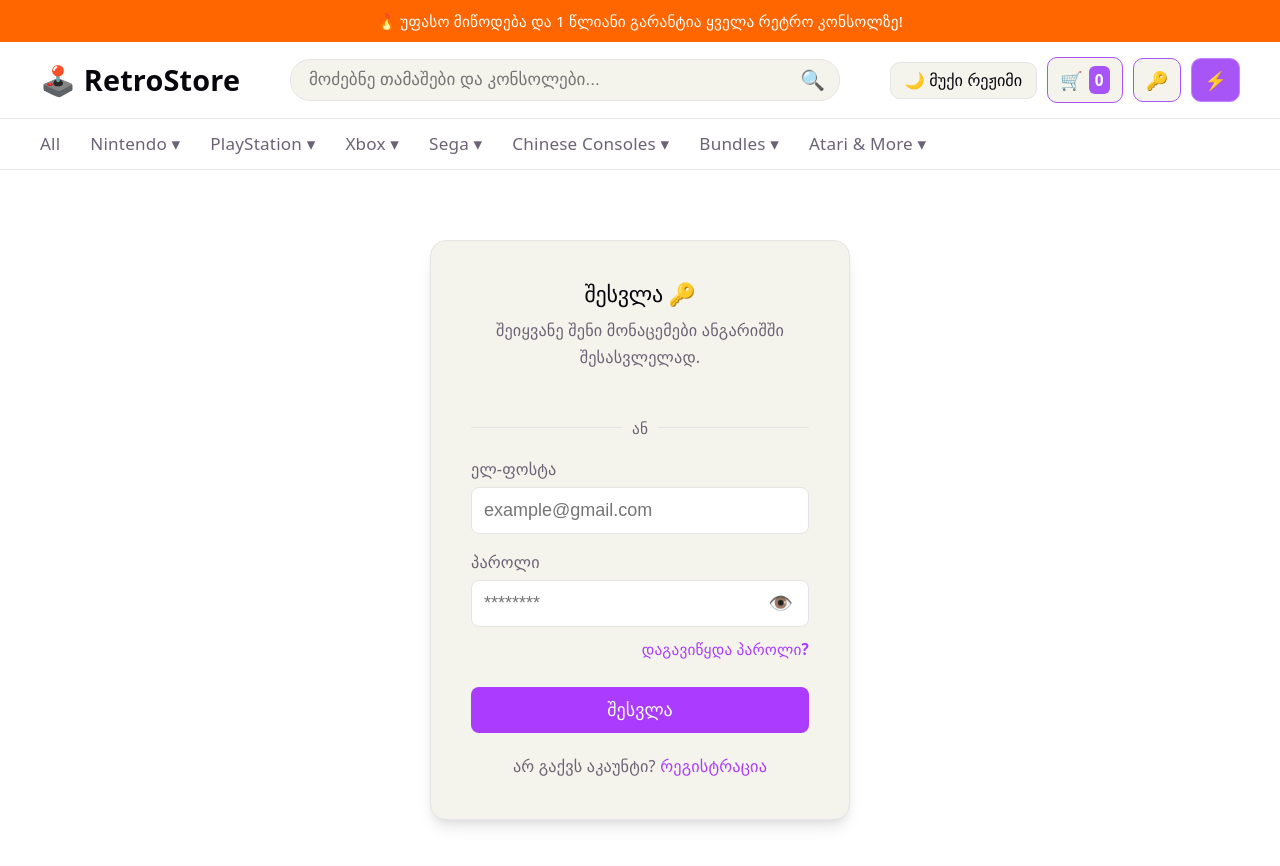
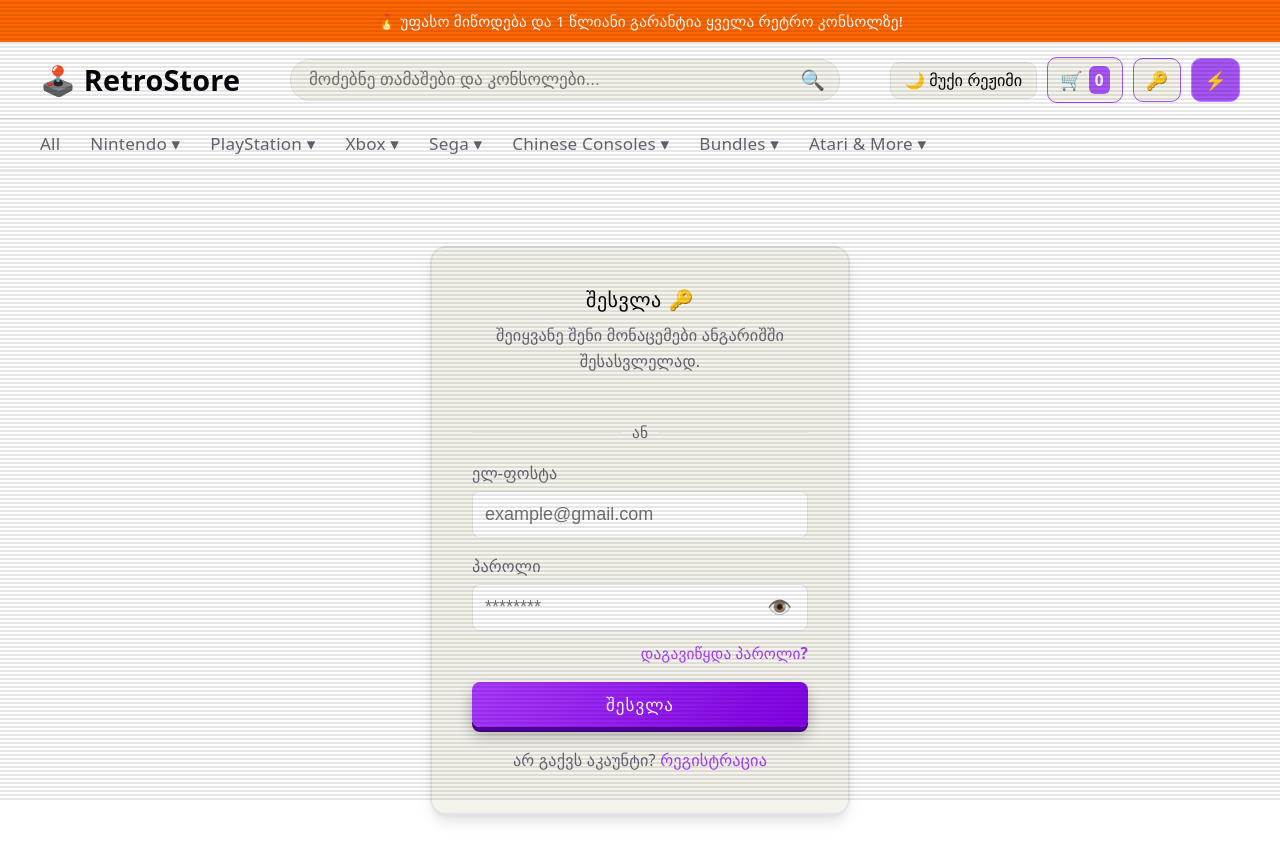
Before and after one commit to x-Hirox/retro-store, a React (Vite) app in the folder client/: page /login in a window 1280 px wide. Shown: the top 866 px of the page. Built offline with nearby package versions, Linux system fonts and the light colour scheme.

Commit message:
style: add retro anime CRT scanlines, neon pulse, arcade button physics and google fonts

```diff
--- a/client/index.html
+++ b/client/index.html
@@ -1,17 +1,22 @@
 <!doctype html>
-<html lang="en">
+<html lang="ka">
   <head>
     <meta charset="UTF-8" />
     <link rel="icon" type="image/svg+xml" href="/favicon.svg" />
     <meta name="viewport" content="width=device-width, initial-scale=1.0" />
     <title>RetroStore - რეტრო მაღაზია</title>
-    <!-- Google Fonts: რეტრო / გრაფიტის სტილისთვის -->
+
+    <!-- 🟢 Google Fonts: 80s/90s Retro Anime & Arcade Typography -->
+    <link rel="preconnect" href="https://fonts.gstatic.com" crossorigin />
     <link
-      href="https://fonts.googleapis.com/css2?family=Permanent+Marker&family=Press+Start+2P&display=swap"
+      href="https://fonts.googleapis.com/css2?family=Orbitron:wght@600;800;900&family=Permanent+Marker&family=Press+Start+2P&family=VT323&family=Noto+Sans+Georgia:wght@400;600;700&display=swap"
       rel="stylesheet"
     />
   </head>
   <body>
+    <!-- CRT TV Overlay Layer (Scanlines & Screen Glow Effect) -->
+    <div class="crt-overlay" aria-hidden="true"></div>
+
     <div id="root"></div>
     <script type="module" src="/src/main.tsx"></script>
   </body>
--- a/client/src/index.css
+++ b/client/src/index.css
@@ -11,10 +11,15 @@
   --shadow:
     rgba(0, 0, 0, 0.1) 0 10px 15px -3px, rgba(0, 0, 0, 0.05) 0 4px 6px -2px;
 
-  --sans: system-ui, "Segoe UI", Roboto, sans-serif;
-  --heading:
-    system-ui, -apple-system, BlinkMacSystemFont, "Segoe UI", Roboto, sans-serif;
-  --mono: ui-monospace, Consolas, monospace;
+  /* 🟢 Cyberpunk Anime Neon Color Palette */
+  --neon-pink: #ff007f;
+  --neon-cyan: #00f0ff;
+  --neon-purple: #9d00ff;
+
+  --sans: "Noto Sans Georgia", system-ui, -apple-system, sans-serif;
+  --heading: "Orbitron", "Noto Sans Georgia", sans-serif;
+  --pixel: "Press Start 2P", monospace;
+  --mono: "VT323", ui-monospace, Consolas, monospace;
 
   font: 18px/145% var(--sans);
   letter-spacing: 0.18px;
@@ -30,26 +35,57 @@
   }
 }
 
-/* როდესაც კლასად ეწერება body-ს dark (მუქი თემა) */
+/* 🟢 body.dark — მუქი თემა რეტრო-ნეონური აურით */
 body.dark {
-  --text: #9ca3af;
-  --text-h: #f3f4f6;
-  --bg: #16171d;
-  --border: #2e303a;
-  --code-bg: #1f2028;
-  --accent: #c084fc;
-  --accent-bg: rgba(192, 132, 252, 0.15);
-  --accent-border: rgba(192, 132, 252, 0.5);
-  --social-bg: rgba(47, 48, 58, 0.5);
+  --text: #a3a8b8;
+  --text-h: #ffffff;
+  --bg: #0d0e12;
+  --border: #262833;
+  --code-bg: #14161f;
+  --accent: #d066ff;
+  --accent-bg: rgba(208, 102, 255, 0.15);
+  --accent-border: rgba(208, 102, 255, 0.5);
+  --social-bg: rgba(38, 40, 51, 0.5);
   --shadow:
-    rgba(0, 0, 0, 0.4) 0 10px 15px -3px, rgba(0, 0, 0, 0.25) 0 4px 6px -2px;
+    rgba(0, 0, 0, 0.6) 0 10px 20px -3px, rgba(0, 240, 255, 0.05) 0 0 15px;
 }
 
 body.dark #social .button-icon {
   filter: invert(1) brightness(2);
 }
 
-/* გლობალური ფონები და ტექსტები */
+/* ==========================================
+   📺 1. CRT Scanlines & TV Flicker Effect
+   ========================================== */
+.crt-overlay {
+  position: fixed;
+  top: 0;
+  left: 0;
+  width: 100vw;
+  height: 100vh;
+  background: linear-gradient(rgba(18, 16, 16, 0) 50%, rgba(0, 0, 0, 0.22) 50%);
+  background-size: 100% 4px;
+  z-index: 99999;
+  pointer-events: none;
+  opacity: 0.45;
+  animation: crtFlicker 0.15s infinite;
+}
+
+@keyframes crtFlicker {
+  0% {
+    opacity: 0.42;
+  }
+  50% {
+    opacity: 0.45;
+  }
+  100% {
+    opacity: 0.41;
+  }
+}
+
+/* ==========================================
+   ✨ 2. Retro Neon Pulse & Typography
+   ========================================== */
 html,
 body {
   margin: 0;
@@ -60,8 +96,8 @@ body {
   background-color: var(--bg);
   color: var(--text);
   transition:
-    background-color 0.2s ease,
-    color 0.2s ease;
+    background-color 0.25s ease,
+    color 0.25s ease;
 }
 
 #root {
@@ -77,27 +113,55 @@ body {
 h1,
 h2 {
   font-family: var(--heading);
-  font-weight: 600;
+  font-weight: 800;
   color: var(--text-h);
+  text-transform: uppercase;
+  letter-spacing: 0.5px;
+}
+
+/* რეტრო ნეონური ტექსტის კლასი სათაურებისა და ლოგოსთვის */
+.retro-neon-title {
+  color: #fff;
+  font-family: var(--pixel);
+  text-shadow:
+    0 0 5px var(--neon-pink),
+    0 0 10px var(--neon-pink),
+    0 0 20px var(--neon-purple),
+    0 0 40px var(--neon-cyan);
+  animation: neonGlow 2s infinite alternate;
+}
+
+@keyframes neonGlow {
+  from {
+    text-shadow:
+      0 0 5px var(--neon-pink),
+      0 0 10px var(--neon-pink),
+      0 0 20px var(--neon-purple);
+  }
+  to {
+    text-shadow:
+      0 0 10px var(--neon-pink),
+      0 0 20px var(--neon-pink),
+      0 0 35px var(--neon-cyan),
+      0 0 50px var(--neon-cyan);
+  }
 }
 
 h1 {
-  font-size: 36px;
-  letter-spacing: -0.5px;
+  font-size: 32px;
   margin: 32px 0;
   @media (max-width: 1024px) {
-    font-size: 28px;
+    font-size: 24px;
     margin: 20px 0;
   }
 }
 
 h2 {
-  font-size: 22px;
-  line-height: 118%;
-  letter-spacing: -0.24px;
+  font-size: 20px;
+  line-height: 120%;
   margin: 0 0 8px;
   @media (max-width: 1024px) {
-    font-size: 18px;
+    font-size: 17px;
   }
 }
 
@@ -111,16 +175,17 @@ code,
   display: inline-flex;
   border-radius: 4px;
   color: var(--text-h);
+  font-size: 18px;
 }
 
 code {
-  font-size: 15px;
   line-height: 135%;
   padding: 4px 8px;
   background: var(--code-bg);
+  border: 1px solid var(--border);
 }
 
-/* ყველა სურათი, ვიდეო და ბლოკი ავტომატურად მოერგება ეკრანს */
+/* სურათები და ვიდეოები */
 img,
 video,
 canvas,
@@ -129,7 +194,6 @@ svg {
   height: auto;
 }
 
-/* გამორიცხავს ელემენტების მიერ ეკრანის გაფართოებას */
 *,
 *:before,
 *:after {
@@ -137,19 +201,139 @@ svg {
 }
 
 /* ==========================================
-   ჩამოსაშლელი (Dropdown) მენიუს სტილები
+   🎮 3. Anime Glitch & Arcade Card Hover
+   ========================================== */
+.products-grid > *,
+.retro-card {
+  transition:
+    transform 0.2s cubic-bezier(0.175, 0.885, 0.32, 1.275),
+    box-shadow 0.2s ease,
+    border-color 0.2s ease;
+  border: 1px solid var(--border);
+  border-radius: 12px;
+}
+
+/* როცა მაუსი მიგვაქვს პროდუქტზე — ნეონური ჩარჩო და გლიჩ-ნახტომი */
+.products-grid > *:hover,
+.retro-card:hover {
+  transform: translateY(-6px) scale(1.015);
+  border-color: var(--neon-pink) !important;
+  box-shadow:
+    -4px 4px 0px var(--neon-pink),
+    4px -4px 0px var(--neon-cyan) !important;
+}
+
+/* ==========================================
+   🕹️ 4. Arcade Button Physics (ღილაკები)
+   ========================================== */
+.auth-button,
+.arcade-btn {
+  font-family: var(--heading);
+  background: linear-gradient(135deg, var(--accent) 0%, #8200e6 100%);
+  color: white !important;
+  border: none;
+  padding: 12px 20px;
+  border-radius: 8px;
+  font-weight: bold;
+  cursor: pointer;
+  font-size: 0.95rem;
+  letter-spacing: 1px;
+  text-transform: uppercase;
+  box-shadow:
+    0px 5px 0px #520099,
+    0px 8px 15px rgba(0, 0, 0, 0.3);
+  transition: all 0.1s ease-in-out;
+  position: relative;
+  top: 0;
+}
+
+.auth-button:hover,
+.arcade-btn:hover {
+  box-shadow:
+    0px 5px 0px #520099,
+    0px 0px 20px var(--neon-pink);
+  opacity: 1;
+}
+
+.auth-button:active,
+.arcade-btn:active {
+  top: 4px;
+  box-shadow:
+    0px 1px 0px #520099,
+    0px 2px 5px rgba(0, 0, 0, 0.3);
+}
+
+/* ==========================================
+   👾 5. ჩამოსაშლელი (Dropdown) & ავტორიზაცია
    ========================================== */
 .dropdown-parent:hover .dropdown-content {
   display: block !important;
+  animation: dropdownSlide 0.2s ease;
+}
+
+@keyframes dropdownSlide {
+  from {
+    opacity: 0;
+    transform: translateY(8px);
+  }
+  to {
+    opacity: 1;
+    transform: translateY(0);
+  }
 }
 
 .dropdown-content a:hover {
-  background-color: #ff6600 !important;
+  background-color: var(--neon-pink) !important;
   color: #fff !important;
+  box-shadow: inset 4px 0px 0px var(--neon-cyan);
+}
+
+.auth-container {
+  min-height: calc(100vh - 80px);
+  background-color: var(--bg);
+  color: var(--text);
+  display: flex;
+  justify-content: center;
+  align-items: center;
+  padding: 20px;
+}
+
+.auth-card {
+  width: 100%;
+  max-width: 420px;
+  background-color: var(--code-bg);
+  border: 2px solid var(--border);
+  border-radius: 16px;
+  padding: 40px;
+  box-shadow: var(--shadow);
+  transition: border-color 0.3s ease;
+}
+
+.auth-card:hover {
+  border-color: var(--accent-border);
+}
+
+.auth-input {
+  width: 100%;
+  padding: 12px;
+  border-radius: 8px;
+  border: 1px solid var(--border);
+  background-color: var(--bg);
+  color: var(--text-h);
+  font-size: 1rem;
+  outline: none;
+  transition:
+    border-color 0.2s ease,
+    box-shadow 0.2s ease;
+}
+
+.auth-input:focus {
+  border-color: var(--neon-cyan);
+  box-shadow: 0 0 10px rgba(0, 240, 255, 0.3);
 }
 
 /* ==========================================
-   უნივერსალური რესფონსივი კლასები მობილურისთვის
+   📱 6. მობილურის რესფონსივი
    ========================================== */
 .page-container {
   width: 100%;
@@ -173,64 +357,6 @@ svg {
   width: 100%;
 }
 
-/* ==========================================
-   ავტორიზაციის და რეგისტრაციის გლობალური სტილები
-   ========================================== */
-.auth-container {
-  min-height: calc(100vh - 80px);
-  background-color: var(--bg);
-  color: var(--text);
-  display: flex;
-  justify-content: center;
-  align-items: center;
-  padding: 20px;
-  transition:
-    background-color 0.2s ease,
-    color 0.2s ease;
-}
-
-.auth-card {
-  width: 100%;
-  max-width: 420px;
-  background-color: var(--code-bg);
-  border: 1px solid var(--border);
-  border-radius: 16px;
-  padding: 40px;
-  box-shadow: var(--shadow);
-}
-
-.auth-input {
-  width: 100%;
-  padding: 12px;
-  border-radius: 8px;
-  border: 1px solid var(--border);
-  background-color: var(--bg);
-  color: var(--text-h);
-  font-size: 1rem;
-  outline: none;
-}
-
-.auth-button {
-  width: 100%;
-  background-color: var(--accent);
-  color: white;
-  border: none;
-  padding: 12px;
-  border-radius: 8px;
-  font-weight: bold;
-  cursor: pointer;
-  font-size: 1rem;
-  margin-top: 10px;
-  transition: opacity 0.2s ease;
-}
-
-.auth-button:hover {
-  opacity: 0.9;
-}
-
-/* ==========================================
-   მობილურის ვერსიის სრულყოფილი გასწორება
-   ========================================== */
 @media (max-width: 768px) {
   .nav-container {
     display: flex !important;
@@ -243,7 +369,6 @@ svg {
     box-sizing: border-box !important;
   }
 
-  /* ძებნის ველი მობილურზე რომ სრულად ჩანდეს */
   .nav-container > div {
     width: 100% !important;
     max-width: 100% !important;
@@ -266,7 +391,6 @@ svg {
     font-size: 0.85rem !important;
   }
 
-  /* კატეგორიების ზოლის ჰორიზონტალური გადახვევა მობილურზე */
   nav[style*="background-color: #111"] {
     overflow-x: auto !important;
     white-space: nowrap !important;
@@ -275,7 +399,6 @@ svg {
     gap: 20px !important;
   }
 
-  /* დეტალების გვერდი მობილურზე ავტომატურად ჩამოვა ერთმანეთის ქვეშ */
   .details-grid {
     flex-direction: column !important;
     gap: 20px !important;
@@ -292,25 +415,15 @@ svg {
     gap: 16px !important;
     padding: 0 10px !important;
   }
-
-  div[style*="gridTemplateColumns"] {
-    display: flex !important;
-    flex-direction: column !important;
-    gap: 20px !important;
-    width: 100% !important;
-  }
-
-  div[style*="gridTemplateColumns"] > * {
-    width: 100% !important;
-    max-width: 100% !important;
-  }
 }
 
 /* ==========================================
-   ინვოისის ამობეჭდვის (Print) სტილები
+   🖨️ 7. Print სტილები
    ========================================== */
 @media print {
-  /* სრულად ვმალავთ ჰედერს, ნავიგაციას, ძებნას, ფუტერს და ღილაკებს */
+  .crt-overlay {
+    display: none !important;
+  }
   header,
   nav,
   footer,
@@ -321,7 +434,6 @@ svg {
     display: none !important;
   }
 
-  /* ვასუფთავებთ ფონებს და ზომებს პრინტისთვის */
   body,
   html {
     background: #fff !important;
@@ -330,15 +442,4 @@ svg {
     margin: 0 !important;
     padding: 0 !important;
   }
-
-  /* ვზრუნავთ, რომ მხოლოდ ინვოისის მთავარი ყუთი გამოჩნდეს სუფთად */
-  .order-success-container,
-  div[style*="background"],
-  main {
-    box-shadow: none !important;
-    border: none !important;
-    margin: 0 !important;
-    padding: 0 !important;
-    width: 100% !important;
-  }
 }
```
